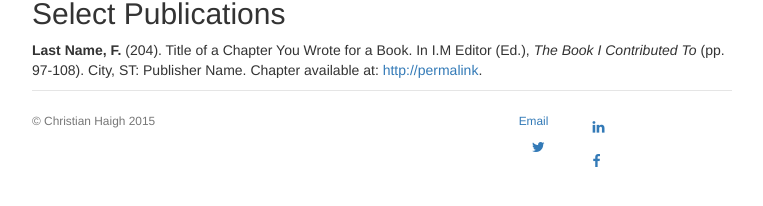
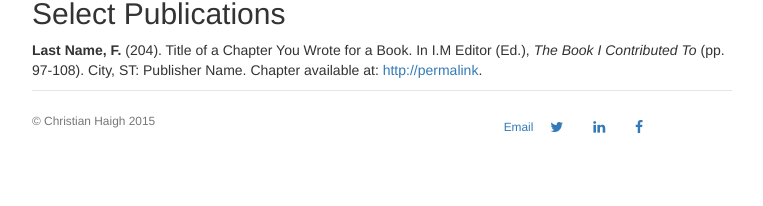
Before and after one commit to christianhaigh/christianhaigh.github.io, a Jekyll site: the page built from cv/index.html, in a window 1280 px wide. Shown: the part 389-595 px from the top of the page, without its empty margins (258-1021 px from the left). Built offline with Jekyll 4.4.1, drawn with Linux system fonts in a browser that asks for light colours.

Commit message:
Update default.html

```diff
--- a/_layouts/default.html
+++ b/_layouts/default.html
@@ -28,13 +28,10 @@
 	  	<div class="col-sm-8">
 			<p><small>&copy; Christian Haigh 2015</small></p>
 	  	</div>
-	  	<div class="col-sm-1">
 	  	<a href="mailto:chaigh@college.harvard.edu"><small>Email</small></a>
 	  	<a class="btn btn-social-icon btn-twitter">
     			<i class="fa fa-twitter"></i>
     		</a>
-  		</div>
-  		<div class="col-sm-1">
 	  	<a class="btn btn-social-icon btn-linkedin">
     			<i class="fa fa-linkedin"></i>
     		</a>
@@ -42,8 +39,6 @@
     			<i class="fa fa-facebook"></i>
     		</a>
 	</div>
-	</div>
-
   </body>
 </div>
 </html>
```
Lines whose indentation alone changed are shown as unchanged.
